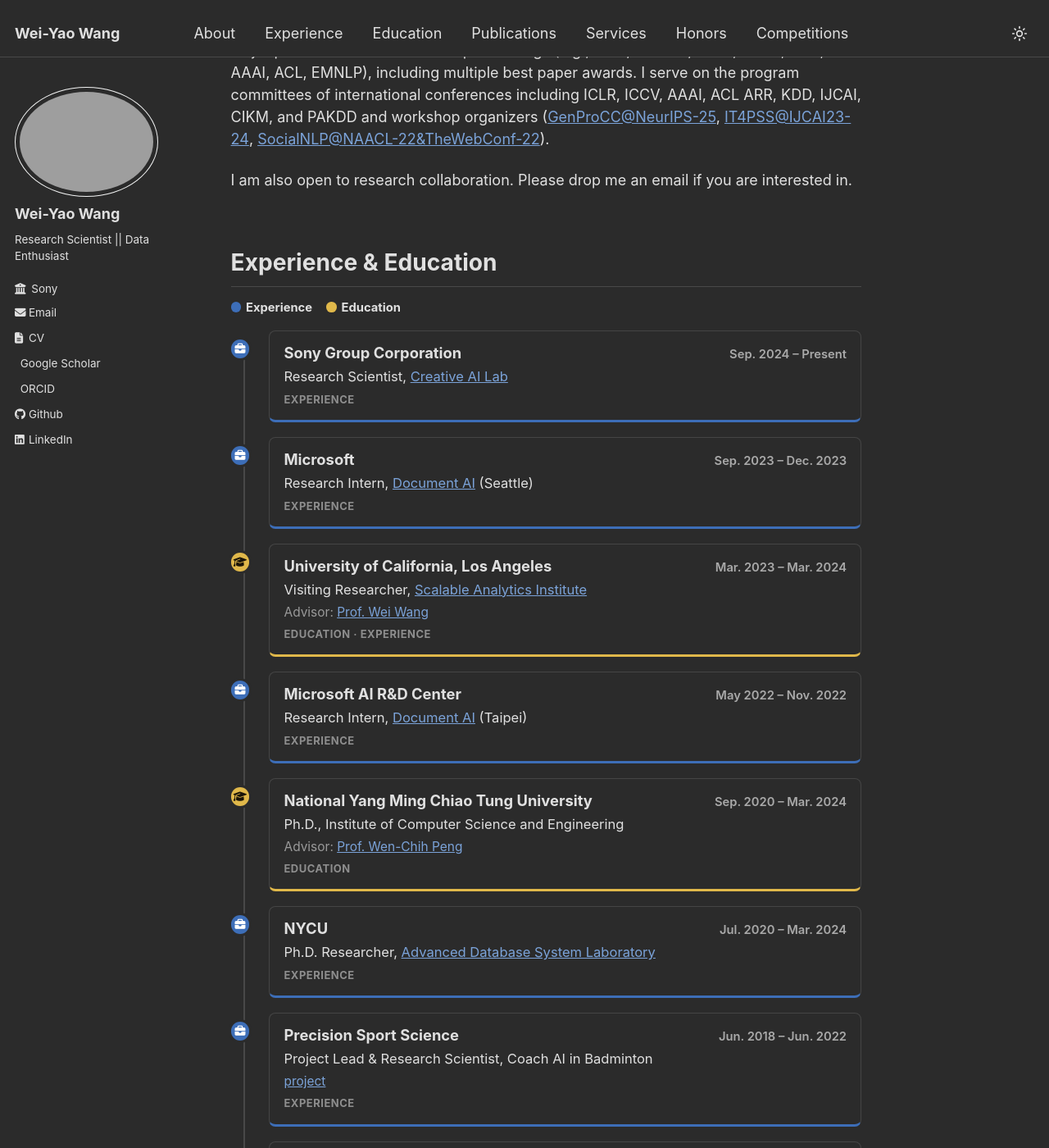
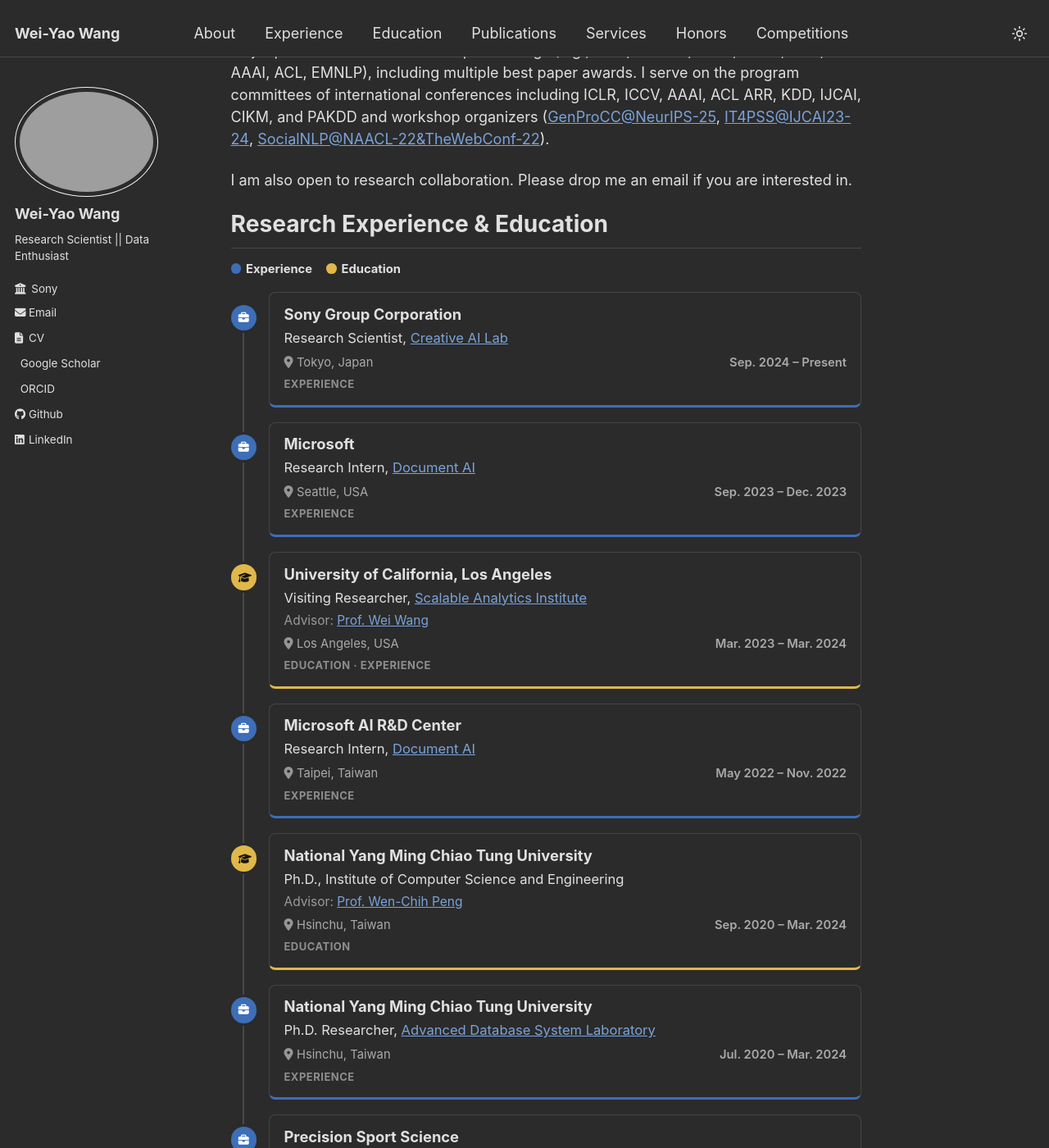
Before and after one commit to wywyWang/wywyWang.github.io, a Jekyll site: the page built from _pages/about.md, in a window 1280 px wide and 1400 px high, scrolled down 529 px. Shown: the whole window at 82% size. Built offline with Jekyll 4.4.1, drawn with Linux system fonts in a browser that asks for light colours; some of the changed text lies outside the part shown.

Commit message:
adjust the content

```diff
--- a/_pages/about.md
+++ b/_pages/about.md
@@ -19,10 +19,7 @@
 <span class="anchor" id="research-experience"></span>
 <span class="anchor" id="education"></span>
 
-<span class="anchor" id="research-experience"></span>
-<span class="anchor" id="education"></span>
-
-# Experience & Education
+# Research Experience & Education
 
 <div class="timeline">
   <div class="timeline-legend">
@@ -34,11 +31,12 @@
     <div class="tl-card tl-card--exp">
       <div class="tl-icon" aria-hidden="true"><i class="fas fa-briefcase"></i></div>
       <div class="tl-body">
-        <div class="tl-top">
-          <div class="tl-org">Sony Group Corporation</div>
-          <div class="tl-when">Sep. 2024 – Present</div>
+        <div class="tl-org">Sony Group Corporation</div>
+        <p class="tl-role">Research Scientist, <a href="https://sony.github.io/creativeai/">Creative AI Lab</a></p>
+        <div class="tl-meta">
+          <span class="tl-place"><i class="fas fa-map-marker-alt" aria-hidden="true"></i>Tokyo, Japan</span>
+          <span class="tl-when">Sep. 2024 – Present</span>
         </div>
-        <p class="tl-role">Research Scientist, <a href="https://sony.github.io/creativeai/">Creative AI Lab</a></p>
         <div class="tl-kind">Experience</div>
       </div>
     </div>
@@ -46,11 +44,12 @@
     <div class="tl-card tl-card--exp">
       <div class="tl-icon" aria-hidden="true"><i class="fas fa-briefcase"></i></div>
       <div class="tl-body">
-        <div class="tl-top">
-          <div class="tl-org">Microsoft</div>
-          <div class="tl-when">Sep. 2023 – Dec. 2023</div>
+        <div class="tl-org">Microsoft</div>
+        <p class="tl-role">Research Intern, <a href="https://www.microsoft.com/en-us/research/project/document-ai/overview/">Document AI</a></p>
+        <div class="tl-meta">
+          <span class="tl-place"><i class="fas fa-map-marker-alt" aria-hidden="true"></i>Seattle, USA</span>
+          <span class="tl-when">Sep. 2023 – Dec. 2023</span>
         </div>
-        <p class="tl-role">Research Intern, <a href="https://www.microsoft.com/en-us/research/project/document-ai/overview/">Document AI</a> (Seattle)</p>
         <div class="tl-kind">Experience</div>
       </div>
     </div>
@@ -58,12 +57,13 @@
     <div class="tl-card tl-card--both">
       <div class="tl-icon" aria-hidden="true"><i class="fas fa-graduation-cap"></i></div>
       <div class="tl-body">
-        <div class="tl-top">
-          <div class="tl-org">University of California, Los Angeles</div>
-          <div class="tl-when">Mar. 2023 – Mar. 2024</div>
-        </div>
+        <div class="tl-org">University of California, Los Angeles</div>
         <p class="tl-role">Visiting Researcher, <a href="https://scai.cs.ucla.edu/">Scalable Analytics Institute</a></p>
         <p class="tl-note">Advisor: <a href="https://web.cs.ucla.edu/~weiwang/">Prof. Wei Wang</a></p>
+        <div class="tl-meta">
+          <span class="tl-place"><i class="fas fa-map-marker-alt" aria-hidden="true"></i>Los Angeles, USA</span>
+          <span class="tl-when">Mar. 2023 – Mar. 2024</span>
+        </div>
         <div class="tl-kind">Education · Experience</div>
       </div>
     </div>
@@ -71,11 +71,12 @@
     <div class="tl-card tl-card--exp">
       <div class="tl-icon" aria-hidden="true"><i class="fas fa-briefcase"></i></div>
       <div class="tl-body">
-        <div class="tl-top">
-          <div class="tl-org">Microsoft AI R&amp;D Center</div>
-          <div class="tl-when">May 2022 – Nov. 2022</div>
+        <div class="tl-org">Microsoft AI R&amp;D Center</div>
+        <p class="tl-role">Research Intern, <a href="https://www.microsoft.com/en-us/research/project/document-ai/overview/">Document AI</a></p>
+        <div class="tl-meta">
+          <span class="tl-place"><i class="fas fa-map-marker-alt" aria-hidden="true"></i>Taipei, Taiwan</span>
+          <span class="tl-when">May 2022 – Nov. 2022</span>
         </div>
-        <p class="tl-role">Research Intern, <a href="https://www.microsoft.com/en-us/research/project/document-ai/overview/">Document AI</a> (Taipei)</p>
         <div class="tl-kind">Experience</div>
       </div>
     </div>
@@ -83,12 +84,13 @@
     <div class="tl-card tl-card--edu">
       <div class="tl-icon" aria-hidden="true"><i class="fas fa-graduation-cap"></i></div>
       <div class="tl-body">
-        <div class="tl-top">
-          <div class="tl-org">National Yang Ming Chiao Tung University</div>
-          <div class="tl-when">Sep. 2020 – Mar. 2024</div>
-        </div>
+        <div class="tl-org">National Yang Ming Chiao Tung University</div>
         <p class="tl-role">Ph.D., Institute of Computer Science and Engineering</p>
         <p class="tl-note">Advisor: <a href="https://sites.google.com/site/wcpeng/wcpeng">Prof. Wen-Chih Peng</a></p>
+        <div class="tl-meta">
+          <span class="tl-place"><i class="fas fa-map-marker-alt" aria-hidden="true"></i>Hsinchu, Taiwan</span>
+          <span class="tl-when">Sep. 2020 – Mar. 2024</span>
+        </div>
         <div class="tl-kind">Education</div>
       </div>
     </div>
@@ -96,11 +98,12 @@
     <div class="tl-card tl-card--exp">
       <div class="tl-icon" aria-hidden="true"><i class="fas fa-briefcase"></i></div>
       <div class="tl-body">
-        <div class="tl-top">
-          <div class="tl-org">NYCU</div>
-          <div class="tl-when">Jul. 2020 – Mar. 2024</div>
+        <div class="tl-org">National Yang Ming Chiao Tung University</div>
+        <p class="tl-role">Ph.D. Researcher, <a href="https://lab-adsl-website.vercel.app/">Advanced Database System Laboratory</a></p>
+        <div class="tl-meta">
+          <span class="tl-place"><i class="fas fa-map-marker-alt" aria-hidden="true"></i>Hsinchu, Taiwan</span>
+          <span class="tl-when">Jul. 2020 – Mar. 2024</span>
         </div>
-        <p class="tl-role">Ph.D. Researcher, <a href="https://lab-adsl-website.vercel.app/">Advanced Database System Laboratory</a></p>
         <div class="tl-kind">Experience</div>
       </div>
     </div>
@@ -108,12 +111,13 @@
     <div class="tl-card tl-card--exp">
       <div class="tl-icon" aria-hidden="true"><i class="fas fa-briefcase"></i></div>
       <div class="tl-body">
-        <div class="tl-top">
-          <div class="tl-org">Precision Sport Science</div>
-          <div class="tl-when">Jun. 2018 – Jun. 2022</div>
-        </div>
+        <div class="tl-org">Precision Sport Science</div>
         <p class="tl-role">Project Lead &amp; Research Scientist, Coach AI in Badminton</p>
         <p class="tl-note"><a href="https://github.com/wywyWang/CoachAI-Projects">project</a></p>
+        <div class="tl-meta">
+          <span class="tl-place"><i class="fas fa-map-marker-alt" aria-hidden="true"></i>Hsinchu, Taiwan</span>
+          <span class="tl-when">Jun. 2018 – Jun. 2022</span>
+        </div>
         <div class="tl-kind">Experience</div>
       </div>
     </div>
@@ -121,11 +125,12 @@
     <div class="tl-card tl-card--edu">
       <div class="tl-icon" aria-hidden="true"><i class="fas fa-graduation-cap"></i></div>
       <div class="tl-body">
-        <div class="tl-top">
-          <div class="tl-org">National Chiao Tung University</div>
-          <div class="tl-when">Sep. 2016 – Jun. 2020</div>
+        <div class="tl-org">National Chiao Tung University</div>
+        <p class="tl-role">B.S., Department of Computer Science</p>
+        <div class="tl-meta">
+          <span class="tl-place"><i class="fas fa-map-marker-alt" aria-hidden="true"></i>Hsinchu, Taiwan</span>
+          <span class="tl-when">Sep. 2016 – Jun. 2020</span>
         </div>
-        <p class="tl-role">B.S., Department of Computer Science</p>
         <div class="tl-kind">Education</div>
       </div>
     </div>
@@ -329,95 +334,172 @@
 
 # Honors and Awards
 
-<div class="cv-item">
-  <div class="cv-meta"><span class="paper-badge">May 2026</span></div>
-  <span class="cv-what">Gold Reviewer</span>
-  <span class="cv-where">ICML 2026</span>
-</div>
-<div class="cv-item">
-  <div class="cv-meta"><span class="paper-badge">Apr. 2025</span></div>
-  <span class="cv-what">Honorary Membership</span>
-  <span class="cv-where">The Phi Tau Phi Scholastic Honor Society</span>
-</div>
-<div class="cv-item">
-  <div class="cv-meta"><span class="paper-badge">Mar. 2025</span></div>
-  <span class="cv-what">Best Dissertation Award</span>
-  <span class="cv-where">Institute of Information &amp; Computing Machinery</span>
-</div>
-<div class="cv-item">
-  <div class="cv-meta"><span class="paper-badge">Dec. 2024</span></div>
-  <span class="cv-what">Top-10% Outstanding Reviewer</span>
-  <span class="cv-where">KDD 2025</span>
-</div>
-<div class="cv-item">
-  <div class="cv-meta"><span class="paper-badge">Dec. 2024</span></div>
-  <span class="cv-what">Best Dissertation Award</span>
-  <span class="cv-where">Taiwanese Association for Artificial Intelligence</span>
-</div>
-<div class="cv-item">
-  <div class="cv-meta"><span class="paper-badge">Sep. 2023</span></div>
-  <span class="cv-what">Sports Science Research Award</span>
-  <span class="cv-where">Sport Administration, Ministry of Education</span>
-</div>
-<div class="cv-item">
-  <div class="cv-meta"><span class="paper-badge">Aug. 2023</span></div>
-  <span class="cv-what">KDD Student Scholarship</span>
-  <span class="cv-where">ACM</span>
-</div>
-<div class="cv-item">
-  <div class="cv-meta"><span class="paper-badge">Aug. 2023</span></div>
-  <span class="cv-what">Top Research of AI and Information Technology Scholarship</span>
-  <span class="cv-where">Appier</span>
-</div>
-<div class="cv-item">
-  <div class="cv-meta"><span class="paper-badge">May 2023</span></div>
-  <span class="cv-what">21st Y.Z. Hsu Science Paper Award</span>
-  <span class="cv-where">Far Eastern Y.Z. Hsu Foundation</span>
-</div>
-<div class="cv-item">
-  <div class="cv-meta"><span class="paper-badge">Feb. 2023</span></div>
-  <span class="cv-what">AAAI Student Scholarship</span>
-  <span class="cv-where">AAAI</span>
-</div>
-<div class="cv-item">
-  <div class="cv-meta"><span class="paper-badge">Jan. 2023</span></div>
-  <span class="cv-what">Google Conference Scholarships</span>
-  <span class="cv-where">Google</span>
-</div>
-<div class="cv-item">
-  <div class="cv-meta"><span class="paper-badge">Jan. 2023</span></div>
-  <span class="cv-what">AAAI Student Scholarships</span>
-  <span class="cv-where">AAAI</span>
-</div>
-<div class="cv-item">
-  <div class="cv-meta"><span class="paper-badge">Mar. 2022</span></div>
-  <span class="cv-what">Google Conference Scholarships</span>
-  <span class="cv-where">Google</span>
-</div>
-<div class="cv-item">
-  <div class="cv-meta"><span class="paper-badge">Feb. 2022</span></div>
-  <span class="cv-what">Best Paper Award</span>
-  <span class="cv-where">AAAI DeFactify Workshop</span>
-</div>
-<div class="cv-item">
-  <div class="cv-meta"><span class="paper-badge">Feb. 2022</span></div>
-  <span class="cv-what">AAAI Student Scholarships</span>
-  <span class="cv-where">AAAI</span>
-</div>
-<div class="cv-item">
-  <div class="cv-meta"><span class="paper-badge">Jan. 2022</span></div>
-  <span class="cv-what">Top Research of AI and Information Technology Scholarship</span>
-  <span class="cv-where">Appier</span>
-</div>
-<div class="cv-item">
-  <div class="cv-meta"><span class="paper-badge">Aug. 2019</span></div>
-  <span class="cv-what">The Yin Zhi Tong Memorial Scholarship</span>
-  <span class="cv-where">National Yang Ming Chiao Tung University</span>
-</div>
-<div class="cv-item">
-  <div class="cv-meta"><span class="paper-badge">Jul. 2019</span></div>
-  <span class="cv-what">College Student Research Scholarship</span>
-  <span class="cv-where">Ministry of Science and Technology</span>
+<div class="timeline">
+  <div class="timeline-list">
+
+    <div class="tl-card tl-card--honor">
+      <div class="tl-icon" aria-hidden="true"><i class="fas fa-award"></i></div>
+      <div class="tl-body">
+        <div class="tl-org">Gold Reviewer</div>
+        <p class="tl-role">ICML 2026</p>
+        <div class="tl-meta"><span class="tl-when">May 2026</span></div>
+      </div>
+    </div>
+
+    <div class="tl-card tl-card--honor">
+      <div class="tl-icon" aria-hidden="true"><i class="fas fa-award"></i></div>
+      <div class="tl-body">
+        <div class="tl-org">Honorary Membership</div>
+        <p class="tl-role">The Phi Tau Phi Scholastic Honor Society</p>
+        <div class="tl-meta"><span class="tl-when">Apr. 2025</span></div>
+      </div>
+    </div>
+
+    <div class="tl-card tl-card--honor">
+      <div class="tl-icon" aria-hidden="true"><i class="fas fa-award"></i></div>
+      <div class="tl-body">
+        <div class="tl-org">Best Dissertation Award</div>
+        <p class="tl-role">Institute of Information &amp; Computing Machinery</p>
+        <div class="tl-meta"><span class="tl-when">Mar. 2025</span></div>
+      </div>
+    </div>
+
+    <div class="tl-card tl-card--honor">
+      <div class="tl-icon" aria-hidden="true"><i class="fas fa-award"></i></div>
+      <div class="tl-body">
+        <div class="tl-org">Top-10% Outstanding Reviewer</div>
+        <p class="tl-role">KDD 2025</p>
+        <div class="tl-meta"><span class="tl-when">Dec. 2024</span></div>
+      </div>
+    </div>
+
+    <div class="tl-card tl-card--honor">
+      <div class="tl-icon" aria-hidden="true"><i class="fas fa-award"></i></div>
+      <div class="tl-body">
+        <div class="tl-org">Best Dissertation Award</div>
+        <p class="tl-role">Taiwanese Association for Artificial Intelligence</p>
+        <div class="tl-meta"><span class="tl-when">Dec. 2024</span></div>
+      </div>
+    </div>
+
+    <div class="tl-card tl-card--honor">
+      <div class="tl-icon" aria-hidden="true"><i class="fas fa-award"></i></div>
+      <div class="tl-body">
+        <div class="tl-org">Sports Science Research Award</div>
+        <p class="tl-role">Sport Administration, Ministry of Education</p>
+        <div class="tl-meta"><span class="tl-when">Sep. 2023</span></div>
+      </div>
+    </div>
+
+    <div class="tl-card tl-card--honor">
+      <div class="tl-icon" aria-hidden="true"><i class="fas fa-award"></i></div>
+      <div class="tl-body">
+        <div class="tl-org">KDD Student Scholarship</div>
+        <p class="tl-role">ACM</p>
+        <div class="tl-meta"><span class="tl-when">Aug. 2023</span></div>
+      </div>
+    </div>
+
+    <div class="tl-card tl-card--honor">
+      <div class="tl-icon" aria-hidden="true"><i class="fas fa-award"></i></div>
+      <div class="tl-body">
+        <div class="tl-org">Top Research of AI and Information Technology Scholarship</div>
+        <p class="tl-role">Appier</p>
+        <div class="tl-meta"><span class="tl-when">Aug. 2023</span></div>
+      </div>
+    </div>
+
+    <div class="tl-card tl-card--honor">
+      <div class="tl-icon" aria-hidden="true"><i class="fas fa-award"></i></div>
+      <div class="tl-body">
+        <div class="tl-org">21st Y.Z. Hsu Science Paper Award</div>
+        <p class="tl-role">Far Eastern Y.Z. Hsu Foundation</p>
+        <div class="tl-meta"><span class="tl-when">May 2023</span></div>
+      </div>
+    </div>
+
+    <div class="tl-card tl-card--honor">
+      <div class="tl-icon" aria-hidden="true"><i class="fas fa-award"></i></div>
+      <div class="tl-body">
+        <div class="tl-org">AAAI Student Scholarship</div>
+        <p class="tl-role">AAAI</p>
+        <div class="tl-meta"><span class="tl-when">Feb. 2023</span></div>
+      </div>
+    </div>
+
+    <div class="tl-card tl-card--honor">
+      <div class="tl-icon" aria-hidden="true"><i class="fas fa-award"></i></div>
+      <div class="tl-body">
+        <div class="tl-org">Google Conference Scholarships</div>
+        <p class="tl-role">Google</p>
+        <div class="tl-meta"><span class="tl-when">Jan. 2023</span></div>
+      </div>
+    </div>
+
+    <div class="tl-card tl-card--honor">
+      <div class="tl-icon" aria-hidden="true"><i class="fas fa-award"></i></div>
+      <div class="tl-body">
+        <div class="tl-org">AAAI Student Scholarships</div>
+        <p class="tl-role">AAAI</p>
+        <div class="tl-meta"><span class="tl-when">Jan. 2023</span></div>
+      </div>
+    </div>
+
+    <div class="tl-card tl-card--honor">
+      <div class="tl-icon" aria-hidden="true"><i class="fas fa-award"></i></div>
+      <div class="tl-body">
+        <div class="tl-org">Google Conference Scholarships</div>
+        <p class="tl-role">Google</p>
+        <div class="tl-meta"><span class="tl-when">Mar. 2022</span></div>
+      </div>
+    </div>
+
+    <div class="tl-card tl-card--honor">
+      <div class="tl-icon" aria-hidden="true"><i class="fas fa-award"></i></div>
+      <div class="tl-body">
+        <div class="tl-org">Best Paper Award</div>
+        <p class="tl-role">AAAI DeFactify Workshop</p>
+        <div class="tl-meta"><span class="tl-when">Feb. 2022</span></div>
+      </div>
+    </div>
+
+    <div class="tl-card tl-card--honor">
+      <div class="tl-icon" aria-hidden="true"><i class="fas fa-award"></i></div>
+      <div class="tl-body">
+        <div class="tl-org">AAAI Student Scholarships</div>
+        <p class="tl-role">AAAI</p>
+        <div class="tl-meta"><span class="tl-when">Feb. 2022</span></div>
+      </div>
+    </div>
+
+    <div class="tl-card tl-card--honor">
+      <div class="tl-icon" aria-hidden="true"><i class="fas fa-award"></i></div>
+      <div class="tl-body">
+        <div class="tl-org">Top Research of AI and Information Technology Scholarship</div>
+        <p class="tl-role">Appier</p>
+        <div class="tl-meta"><span class="tl-when">Jan. 2022</span></div>
+      </div>
+    </div>
+
+    <div class="tl-card tl-card--honor">
+      <div class="tl-icon" aria-hidden="true"><i class="fas fa-award"></i></div>
+      <div class="tl-body">
+        <div class="tl-org">The Yin Zhi Tong Memorial Scholarship</div>
+        <p class="tl-role">National Yang Ming Chiao Tung University</p>
+        <div class="tl-meta"><span class="tl-when">Aug. 2019</span></div>
+      </div>
+    </div>
+
+    <div class="tl-card tl-card--honor">
+      <div class="tl-icon" aria-hidden="true"><i class="fas fa-award"></i></div>
+      <div class="tl-body">
+        <div class="tl-org">College Student Research Scholarship</div>
+        <p class="tl-role">Ministry of Science and Technology</p>
+        <div class="tl-meta"><span class="tl-when">Jul. 2019</span></div>
+      </div>
+    </div>
+
+  </div>
 </div>
 
 # Competition Awards
--- a/_sass/_timeline.scss
+++ b/_sass/_timeline.scss
@@ -41,6 +41,7 @@
 }
 
 .timeline-list {
+  --tl-node: 1.75em;
   position: relative;
   margin: 0;
   padding: 0.15em 0;
@@ -49,7 +50,7 @@
 .timeline-list::before {
   content: "";
   position: absolute;
-  left: 0.85em;
+  left: #{"calc(var(--tl-node) / 2 - 1px)"};
   top: 1.35em;
   bottom: 1.35em;
   width: 2px;
@@ -58,7 +59,7 @@
 
 .tl-card {
   display: grid;
-  grid-template-columns: 1.75em 1fr;
+  grid-template-columns: var(--tl-node) 1fr;
   gap: 0.85em;
   align-items: start;
   margin: 0 0 1em;
@@ -67,16 +68,23 @@
 .tl-icon {
   position: relative;
   z-index: 1;
-  width: 1.75em;
-  height: 1.75em;
+  box-sizing: border-box;
+  width: var(--tl-node);
+  height: var(--tl-node);
   margin-top: 0.85em;
   border-radius: 50%;
   display: flex;
   align-items: center;
   justify-content: center;
   color: #fff;
+  box-shadow: 0 0 0 3px var(--bg-color);
+}
+
+.tl-icon i {
   font-size: 0.72em;
-  box-shadow: 0 0 0 3px var(--bg-color);
+  line-height: 1;
+  width: 1em;
+  text-align: center;
 }
 
 .tl-card--exp .tl-icon {
@@ -88,13 +96,15 @@
 }
 
 .tl-card--edu .tl-icon,
-.tl-card--both .tl-icon {
+.tl-card--both .tl-icon,
+.tl-card--honor .tl-icon {
   background: #d4a017;
   color: #1a1408;
 }
 
 :root.dark .tl-card--edu .tl-icon,
-:root.dark .tl-card--both .tl-icon {
+:root.dark .tl-card--both .tl-icon,
+:root.dark .tl-card--honor .tl-icon {
   background: #e0b84a;
 }
 
@@ -110,7 +120,8 @@
 }
 
 .tl-card--edu .tl-body,
-.tl-card--both .tl-body {
+.tl-card--both .tl-body,
+.tl-card--honor .tl-body {
   border-bottom-color: #d4a017;
 }
 
@@ -119,16 +130,9 @@
 }
 
 :root.dark .tl-card--edu .tl-body,
-:root.dark .tl-card--both .tl-body {
+:root.dark .tl-card--both .tl-body,
+:root.dark .tl-card--honor .tl-body {
   border-bottom-color: #e0b84a;
-}
-
-.tl-top {
-  display: flex;
-  flex-wrap: wrap;
-  align-items: baseline;
-  justify-content: space-between;
-  gap: 0.25em 0.8em;
 }
 
 .tl-org {
@@ -137,16 +141,36 @@
   margin: 0;
 }
 
+.timeline .tl-role {
+  margin: 0.15em 0 0;
+  font-size: 0.92em;
+}
+
+.tl-meta {
+  display: flex;
+  flex-wrap: wrap;
+  align-items: center;
+  justify-content: space-between;
+  gap: 0.2em 1em;
+  margin-top: 0.35em;
+}
+
+.tl-place {
+  font-size: 0.82em;
+  opacity: 0.7;
+}
+
+.tl-place i {
+  margin-right: 0.3em;
+  opacity: 0.85;
+}
+
 .tl-when {
   font-size: 0.82em;
   font-weight: 600;
   opacity: 0.7;
   white-space: nowrap;
-}
-
-.timeline .tl-role {
-  margin: 0.15em 0 0;
-  font-size: 0.92em;
+  margin-left: auto;
 }
 
 .timeline .tl-note {
--- a/assets/css/main.scss
+++ b/assets/css/main.scss
@@ -116,7 +116,7 @@
 }
 
 .page__content h1 {
-  margin-top: 2.5em;
+  margin-top: 0.5em;
   padding-bottom: 0.4em;
   border-bottom: 1px solid rgba(128, 128, 128, 0.35);
 }
```
